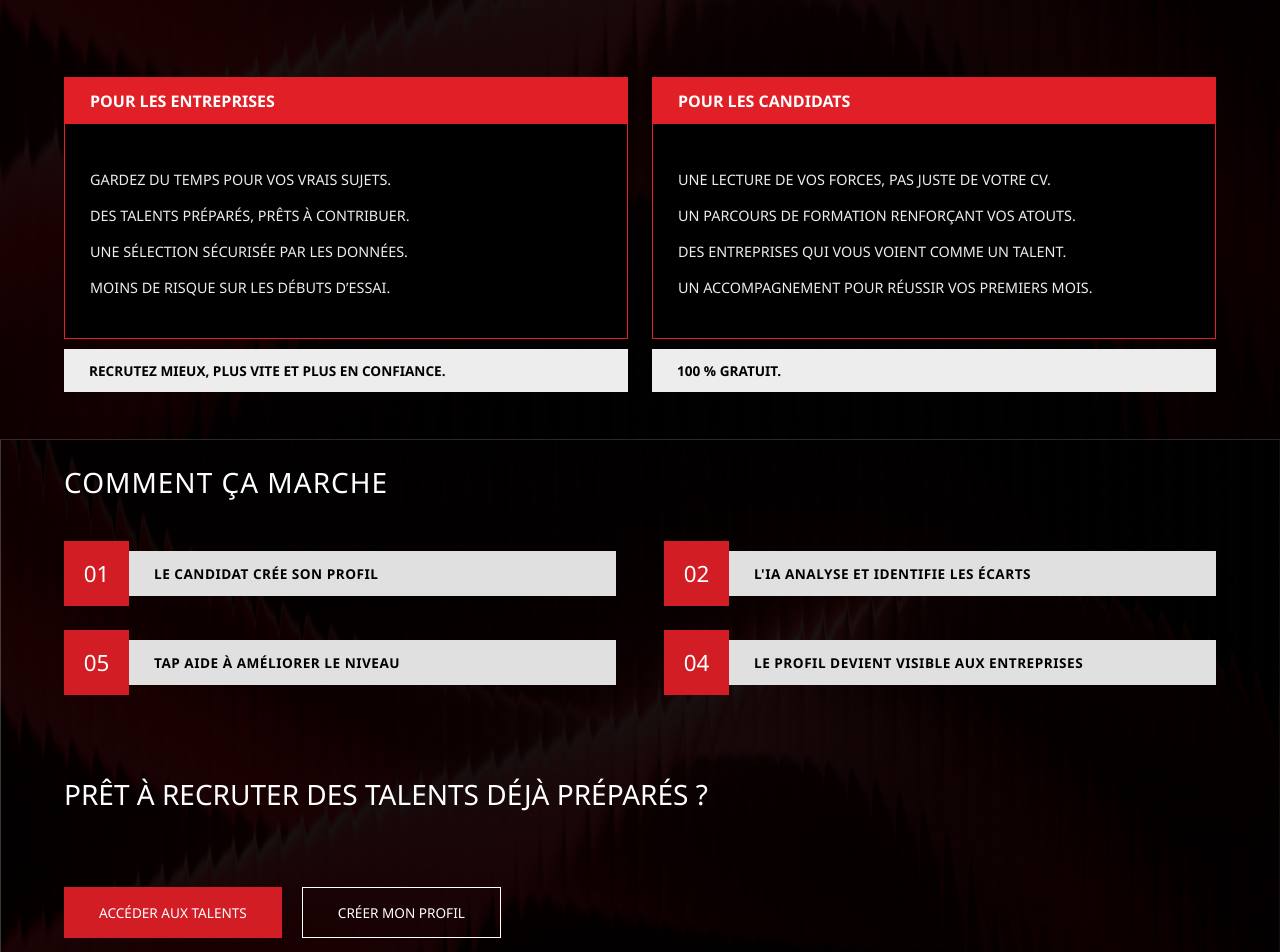
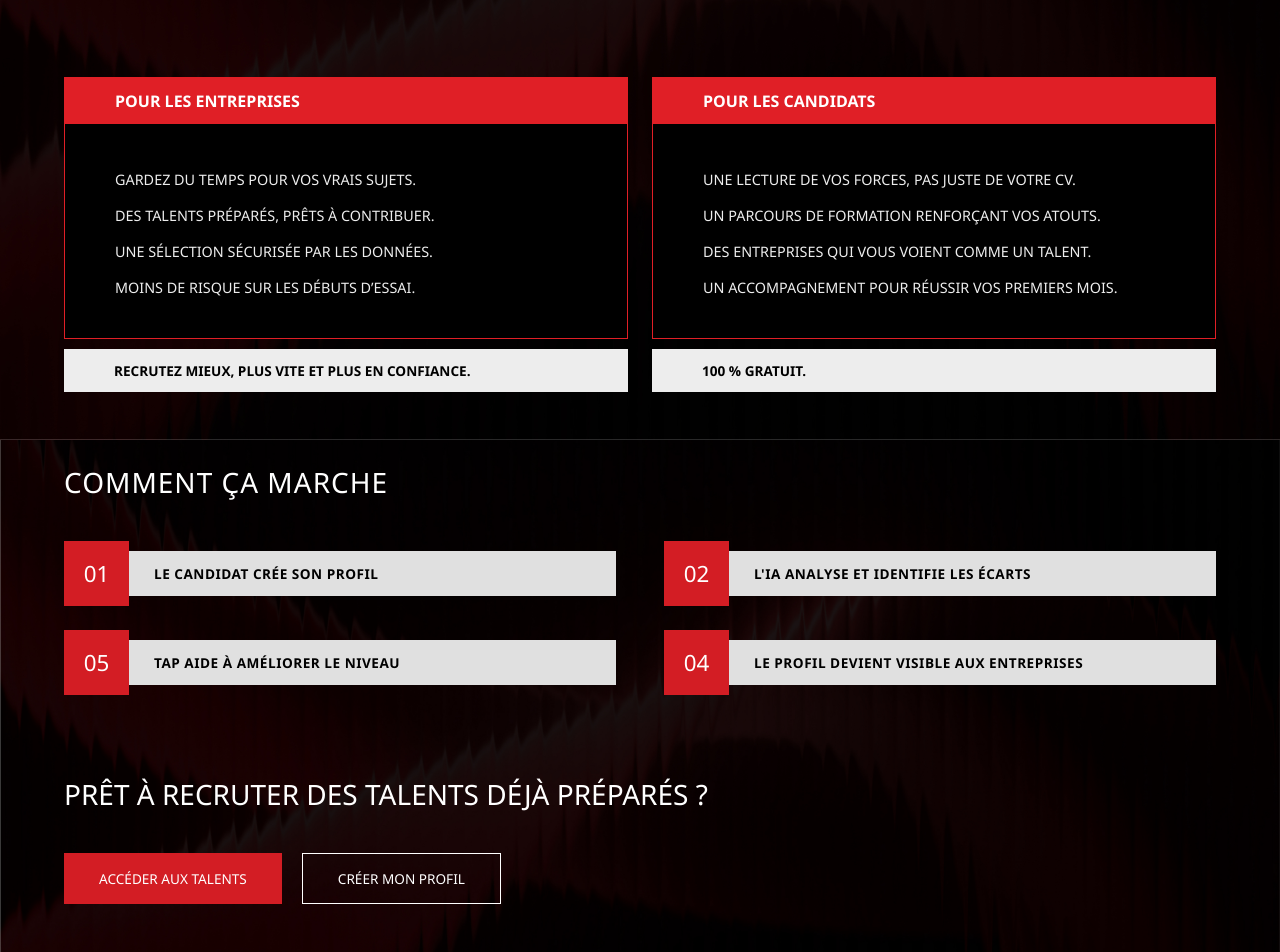
Before and after one commit to Ouisal-ben-zahi/Tap, a React (Create React App) app: page / in a window 1280 px wide. Shown: the part 1240-2192 px from the top of the page. Built offline with nearby package versions, Linux system fonts and the light colour scheme.

Commit message:
update mise en page d epage d accueil

```diff
--- a/src/css/PourquoiTap.css
+++ b/src/css/PourquoiTap.css
@@ -85,7 +85,7 @@
 }
 
 .block-title {
-  padding: 12px 25px;
+  padding: 12px 50px;
   font-weight: 700;
   background-color: #e01f26;
   text-transform: uppercase;
@@ -93,7 +93,7 @@
 }
 
 .block-body {
-  padding: 30px 25px;
+  padding: 30px 50px;
   font-size: 0.9rem;
 }
 
@@ -103,7 +103,7 @@
 }
 
 .block-footer {
-  padding: 12px 25px;
+  padding: 12px 50px;
   background-color: #EDEDED;
   color: #000;
   text-transform: uppercase;
--- a/src/css/TalentSection.css
+++ b/src/css/TalentSection.css
@@ -70,6 +70,15 @@
   font-size: 28px;
   font-weight: 400;
   margin-top: 80px;
+  margin-bottom: 16px;
+}
+
+.main-section .button-group {
+  margin-top: 30px;
+}
+
+.main-section .button-group button {
+  margin-top: 10px;
 }
 
 .button-group {
```
